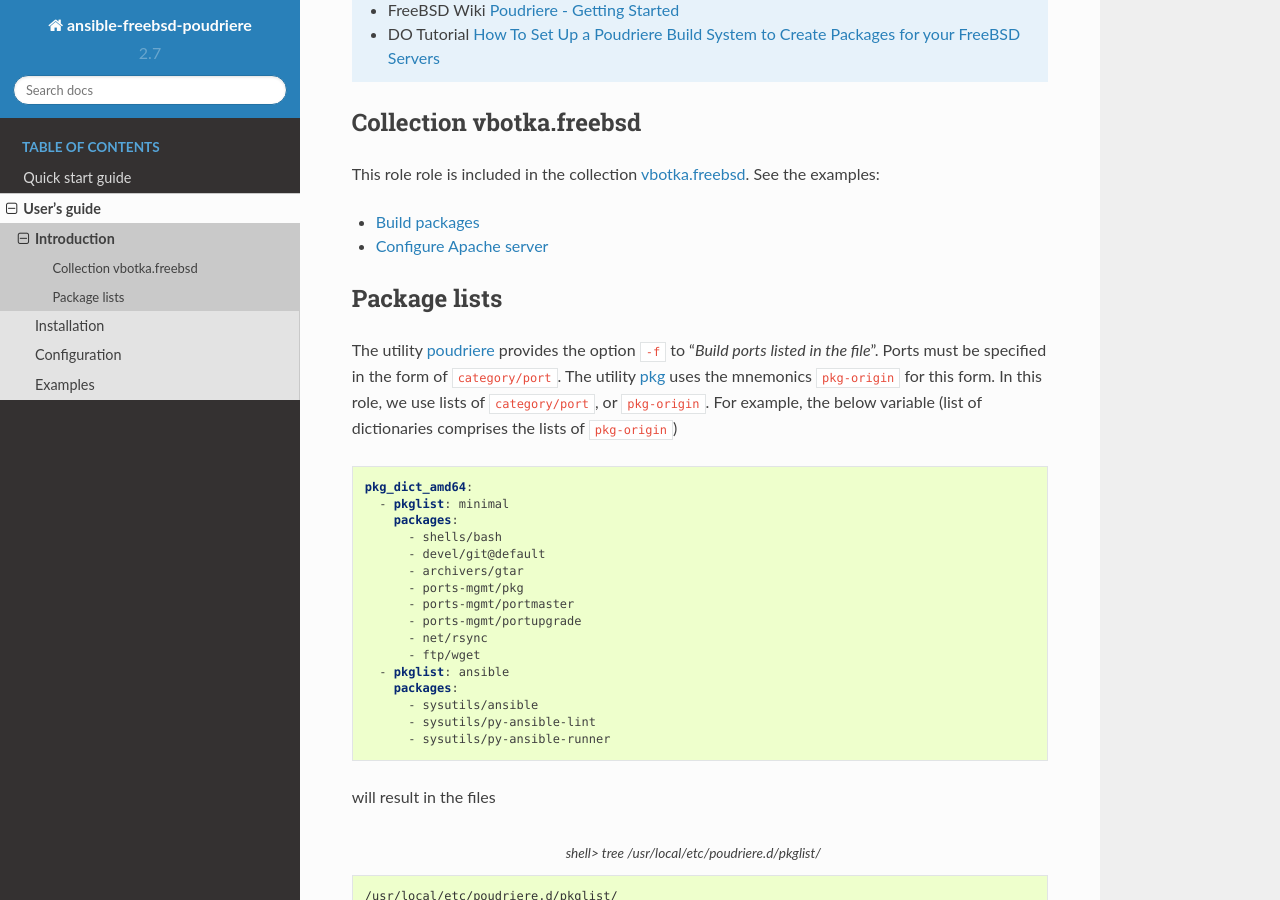
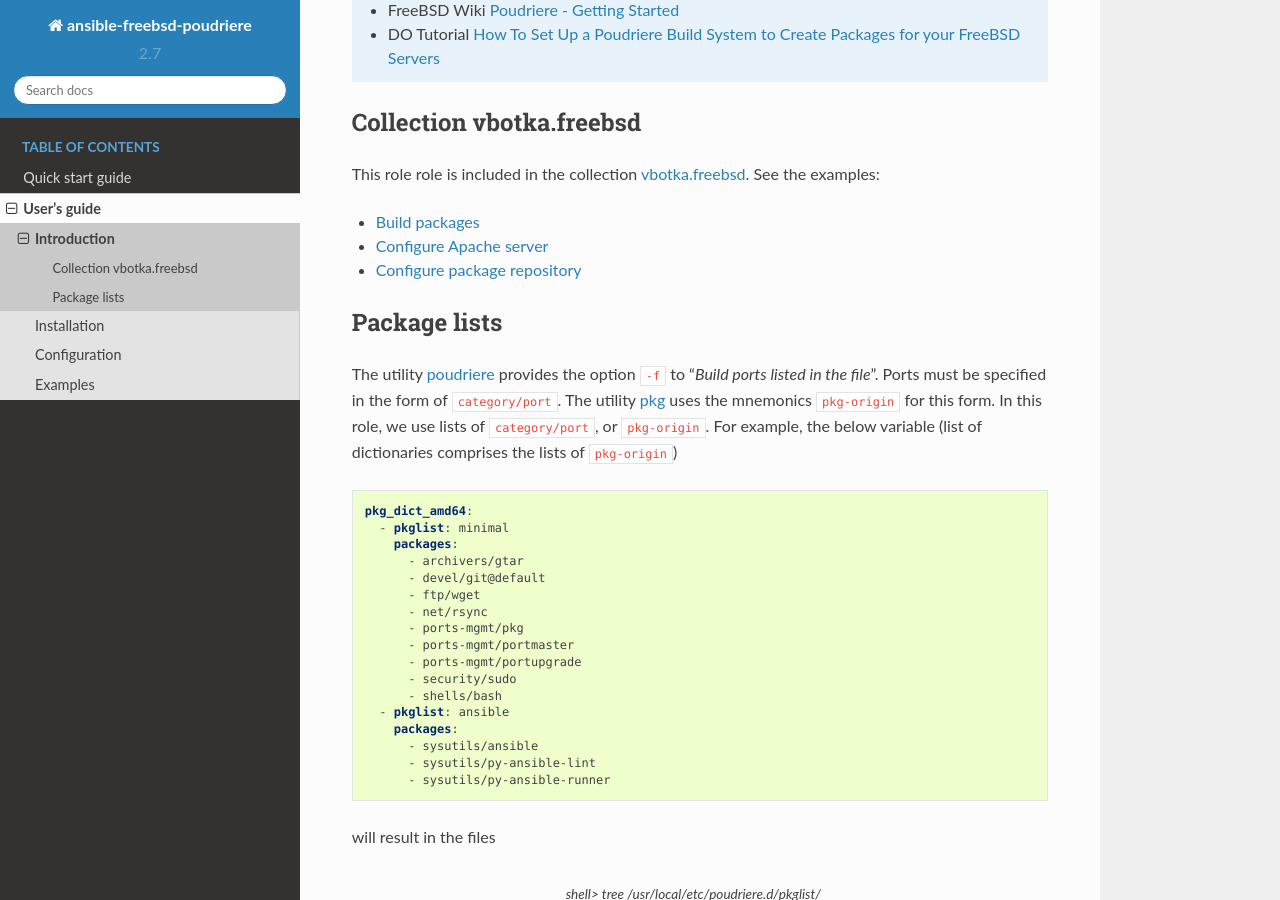
Before and after one commit to vbotka/ansible-freebsd-poudriere, a Sphinx documentation site: the page built from docs/source/guide-intro.rst, in a window 1280 px wide and 900 px high, scrolled down 514 px. Built offline with Sphinx 7.4.7 and the Read the Docs theme 3.1.0, drawn with Linux system fonts in a browser that asks for light colours; some web fonts are replaced; pages that are not in the unit, such as notebooks, are missing from menus.

Commit message:
Update docs ug intro
* Add example from vbotka.freebsd
* Update pkg list.

```diff
--- a/changelog/CHANGELOG-v2.7.rst
+++ b/changelog/CHANGELOG-v2.7.rst
@@ -16,7 +16,7 @@
 
 Minor Changes
 -------------
-
+* Update docs ug intro; Add example from vbotka.freebsd; Update pkg list.
 
 2.7.6
 =====
--- a/docs/source/guide-intro.rst
+++ b/docs/source/guide-intro.rst
@@ -29,6 +29,7 @@
 
 * `Build packages`_
 * `Configure Apache server`_
+* `Configure package repository`_
 
 Package lists
 --------------
@@ -43,14 +44,15 @@
    pkg_dict_amd64:
      - pkglist: minimal
        packages:
-         - shells/bash
+         - archivers/gtar
          - devel/git@default
-         - archivers/gtar
+         - ftp/wget
+         - net/rsync
          - ports-mgmt/pkg
          - ports-mgmt/portmaster
          - ports-mgmt/portupgrade
-         - net/rsync
-         - ftp/wget
+         - security/sudo
+         - shells/bash
      - pkglist: ansible
        packages:
          - sysutils/ansible
@@ -92,5 +94,6 @@
 .. _poudriere: https://man.freebsd.org/cgi/man.cgi?query=poudriere-bulk
 .. _pkg: https://man.freebsd.org/cgi/man.cgi?query=pkg-upgrade
 
-.. _Build packages: https://ansible-collection-freebsd.readthedocs.io/en/latest/examples/390/example.html#index-0
-.. _Configure Apache server: https://ansible-collection-freebsd.readthedocs.io/en/latest/examples/423/example.html#index-0
+.. _Build packages: https://ansible-collection-freebsd.readthedocs.io/en/latest/examples/390/example.html
+.. _Configure Apache server: https://ansible-collection-freebsd.readthedocs.io/en/latest/examples/423/example.html
+.. _Configure package repository: https://ansible-collection-freebsd.readthedocs.io/en/latest/examples/321/example.html
```
